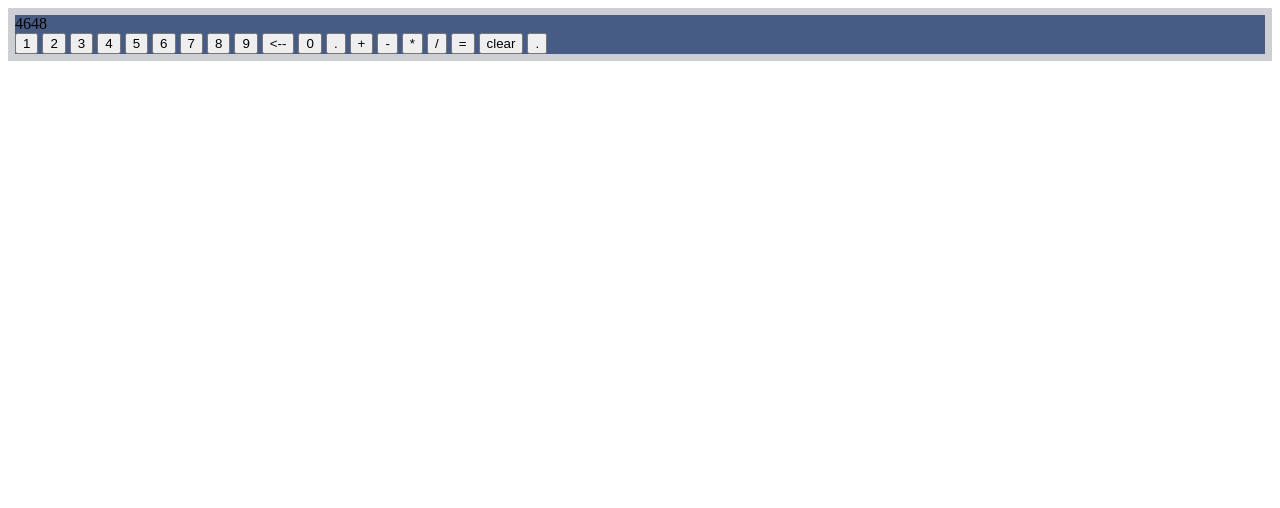
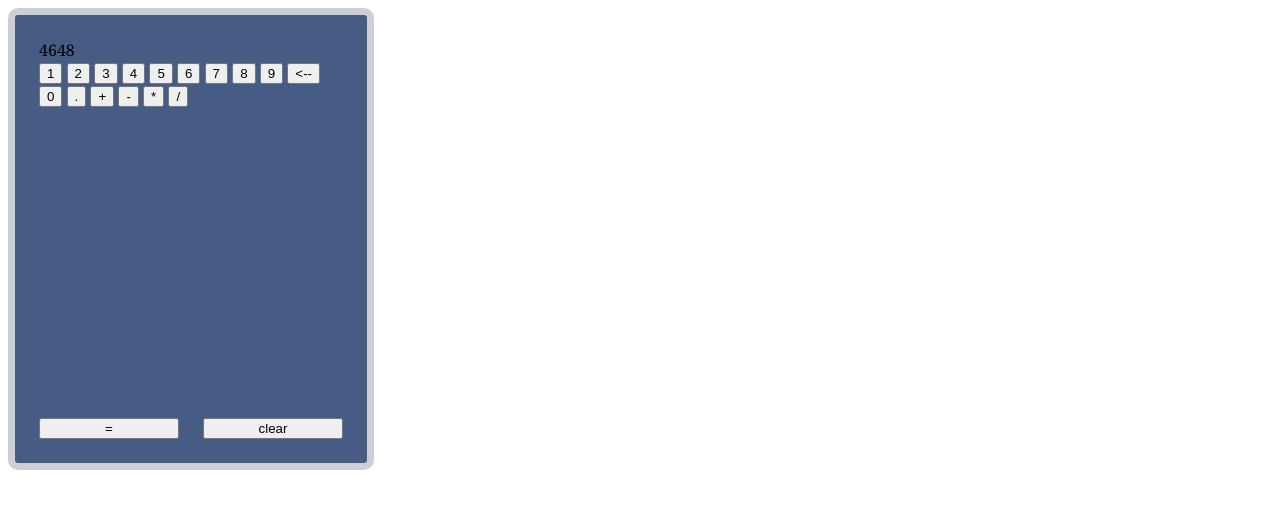
Before and after one commit to resetreboot1/calculator, a plain HTML site: page index.html in a window 1280 px wide. Drawn offline with Linux system fonts and the light colour scheme.

Commit message:
Add different containers to apply style and add some styles

```diff
--- a/index.html
+++ b/index.html
@@ -9,28 +9,31 @@
 </head>
 <body>
     <div class="calculator">
-      <div class="display">
+     <div class="display">
         4648
-      </div>
-      <button class="number">1</button>
-      <button class="number">2</button>
-      <button class="number">3</button>
-      <button class="number">4</button>
-      <button class="number">5</button>
-      <button class="number">6</button>
-      <button class="number">7</button>
-      <button class="number">8</button>
-      <button class="number">9</button>
-      <button><--</button>
-      <button class="number">0</button>
-      <button>.</button>
-      <button>+</button>
-      <button>-</button>
-      <button>*</button>
-      <button>/</button>
-      <button>=</button>
-      <button>clear</button>
-      <button>.</button>
+     </div>
+     <div class="top-half-container">
+       <button class="top-half-button">1</button>
+       <button class="top-half-button">2</button>
+       <button class="top-half-button">3</button>
+       <button class="top-half-button">4</button>
+       <button class="top-half-button">5</button>
+       <button class="top-half-button">6</button>
+       <button class="top-half-button">7</button>
+       <button class="top-half-button">8</button>
+       <button class="top-half-button">9</button>
+       <button class="top-half-button"><--</button>
+       <button class="top-half-button">0</button>
+       <button class="top-half-button">.</button>
+       <button class="top-half-button">+</button>
+       <button class="top-half-button">-</button>
+       <button class="top-half-button">*</button>
+       <button class="top-half-button">/</button>
+     </div>
+     <div class="bottom-half-container">
+       <button class="bottom-half-button">=</button>
+       <button class="bottom-half-button">clear</button>
+     </div>
     </div>
 </body>
 </html>
--- a/styles.css
+++ b/styles.css
@@ -1,4 +1,24 @@
+body {
+    font-family:Cambria, Cochin, Georgia, Times, 'Times New Roman', serif;
+}
 .calculator {
     border: 7px rgba(238, 236, 231, 0.802) solid;
     background-color: hsl(220, 30%, 40%);
+    border-radius: 10px;
+    height: 50vh;
+    width: 38vh;
+    display: flex;
+    flex-direction: column;
+    padding: 3vh;
 }
+
+.bottom-half-container {
+    margin-top: auto;
+    display: flex;
+    justify-content: stretch;
+    gap: 3vh;
+}
+
+.bottom-half-button {
+    flex: 1;
+}
```
